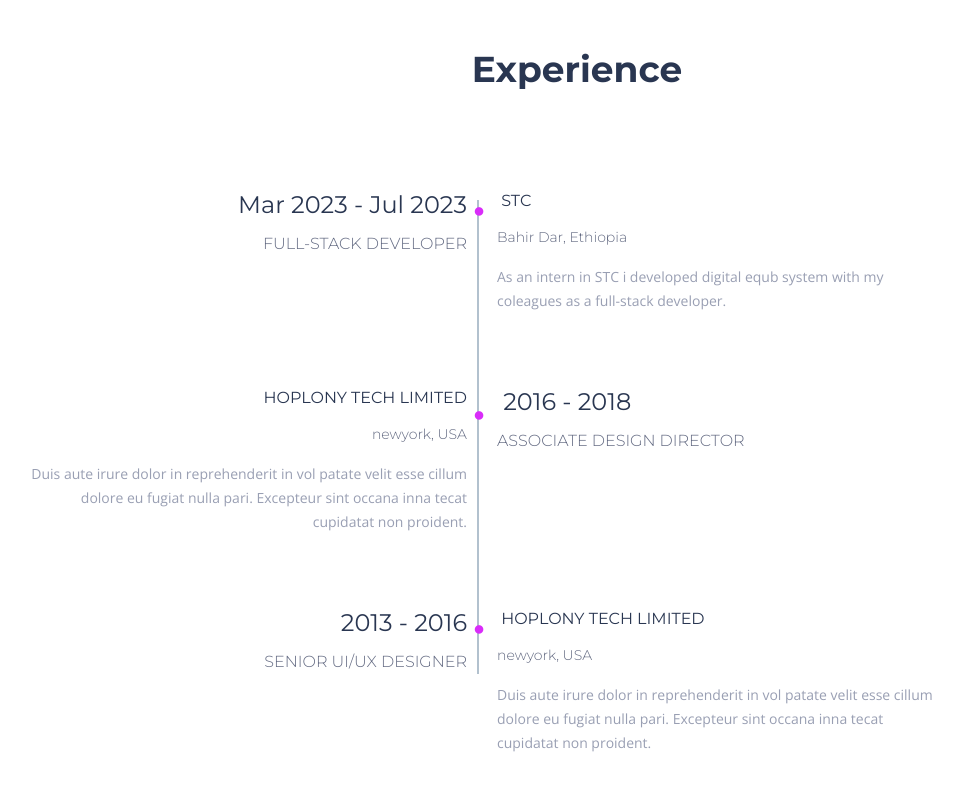
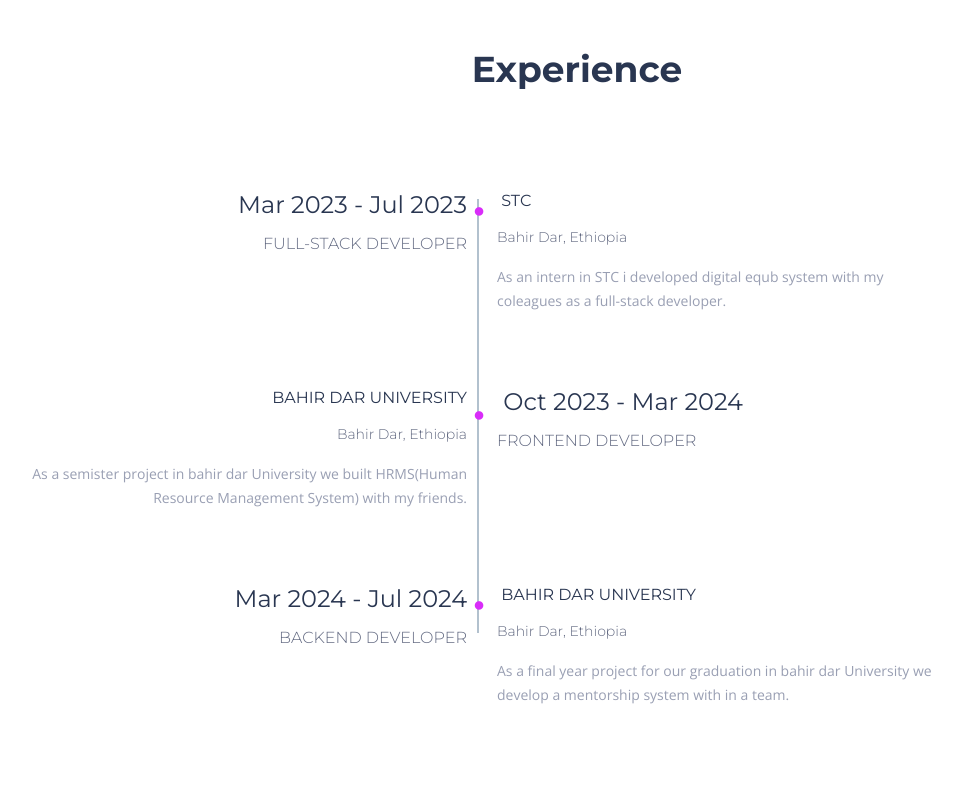
Before and after one commit to nathnael-chilot/Nathnael_Portfolio, a plain HTML site: page index.html in a window 1280 px wide. Shown: the part 3697-4486 px from the top of the page, without its empty margins (63-1026 px from the left). Drawn offline with nearby package versions, Linux system fonts and the light colour scheme.

Commit message:
update experience section and add fontawesome

```diff
--- a/index.html
+++ b/index.html
@@ -683,7 +683,7 @@
                           ></span>
                           Oct 2023 - Mar 2024
                         </h2>
-                        <h3>associate design director</h3>
+                        <h3>Frontend Developer</h3>
                       </div>
                       <!--/.experience-time-->
                     </div>
@@ -691,13 +691,12 @@
                     <div class="col-md-5">
                       <div class="timeline">
                         <div class="timeline-content text-right">
-                          <h4 class="title">hoplony tech limited</h4>
-                          <h5>newyork, USA</h5>
+                          <h4 class="title">Bahir Dar University</h4>
+                          <h5>Bahir Dar, Ethiopia</h5>
                           <p class="description">
-                            Duis aute irure dolor in reprehenderit in vol patate
-                            velit esse cillum dolore eu fugiat nulla pari.
-                            Excepteur sint occana inna tecat cupidatat non
-                            proident.
+                            As a semister project in bahir dar University we
+                            built HRMS(Human Resource Management System) with my
+                            friends.
                           </p>
                         </div>
                         <!--/.timeline-content-->
@@ -711,9 +710,9 @@
                           <span
                             ><i class="fa fa-circle" aria-hidden="true"></i
                           ></span>
-                          2016 - 2018
+                          Oct 2023 - Mar 2024
                         </h2>
-                        <h3>associate design director</h3>
+                        <h3>Frontend Developer</h3>
                       </div>
                       <!--/.experience-time-->
                     </div>
@@ -728,8 +727,8 @@
                   <div class="row">
                     <div class="col-md-5">
                       <div class="experience-time text-right">
-                        <h2>2013 - 2016</h2>
-                        <h3>senior UI/UX designer</h3>
+                        <h2>Mar 2024 - Jul 2024</h2>
+                        <h3>Backend Developer</h3>
                       </div>
                       <!--/.experience-time-->
                     </div>
@@ -741,14 +740,13 @@
                             <span
                               ><i class="fa fa-circle" aria-hidden="true"></i
                             ></span>
-                            hoplony tech limited
+                            Bahir Dar University
                           </h4>
-                          <h5>newyork, USA</h5>
+                          <h5>Bahir Dar, Ethiopia</h5>
                           <p class="description">
-                            Duis aute irure dolor in reprehenderit in vol patate
-                            velit esse cillum dolore eu fugiat nulla pari.
-                            Excepteur sint occana inna tecat cupidatat non
-                            proident.
+                            As a final year project for our graduation in bahir
+                            dar University we develop a mentorship system with
+                            in a team.
                           </p>
                         </div>
                         <!--/.timeline-content-->
```
